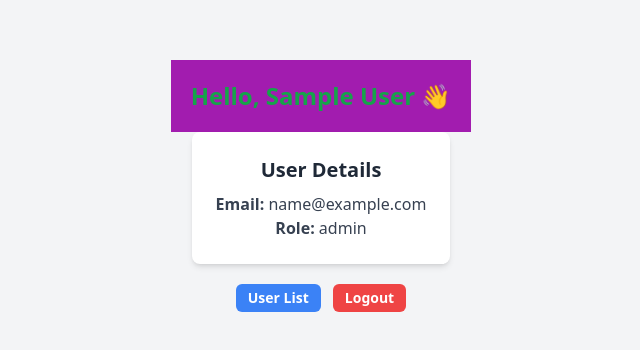
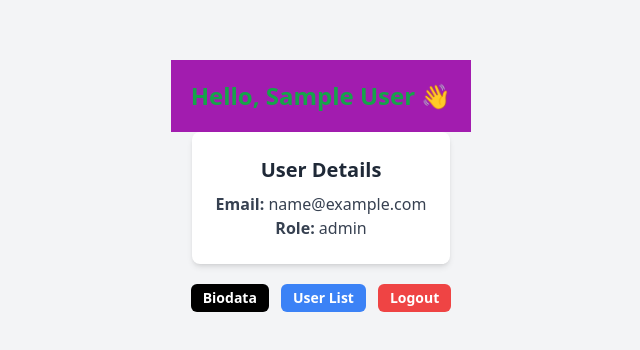
Before and after one commit to Nabilfadilah/authentication-vue, a Vue app in the folder frontend/: page /dashboard in a window 1280 px wide. Shown: the part 214-564 px from the top of the page, without its empty margins (319-959 px from the left). Built offline with nearby package versions, Linux system fonts and the light colour scheme; sample sign-in values are in the browser's storage.

Commit message:
Menambah button biodata pada dashboard

```diff
--- a/frontend/src/pages/Dashboard.vue
+++ b/frontend/src/pages/Dashboard.vue
@@ -11,6 +11,12 @@
     </div>
 
     <div class="flex items-center gap-3">
+      <ButtonAll>
+        <RouterLink to="/biodata">
+          Biodata
+        </RouterLink>
+      </ButtonAll>
+
       <ButtonAll
         v-if="user?.role === 'admin'"
         class="bg-blue-500 hover:bg-blue-800"
```
